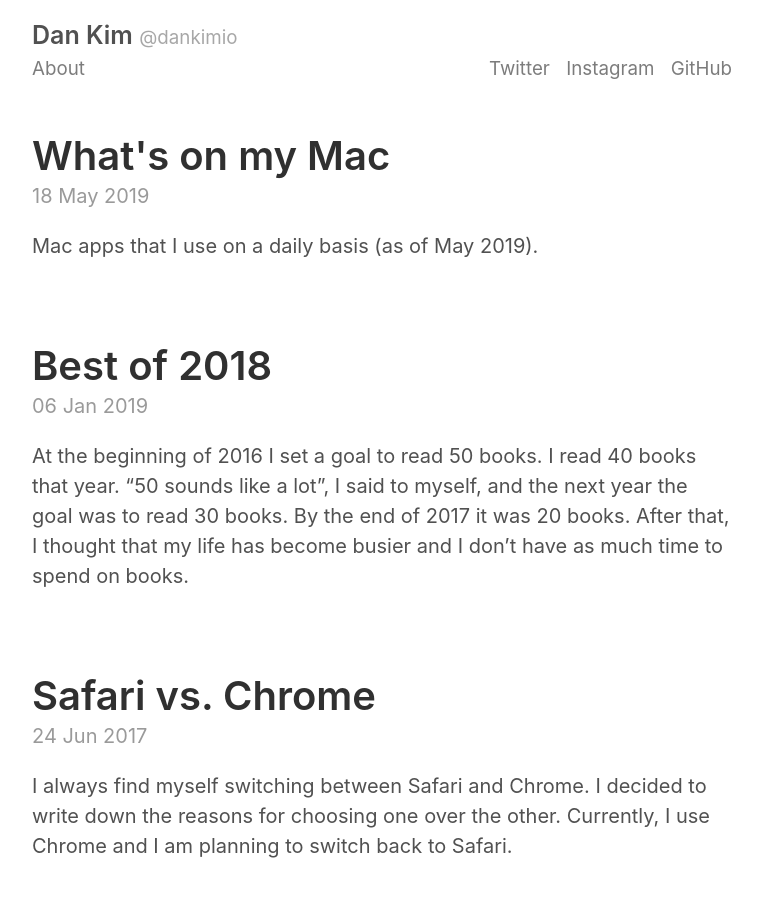
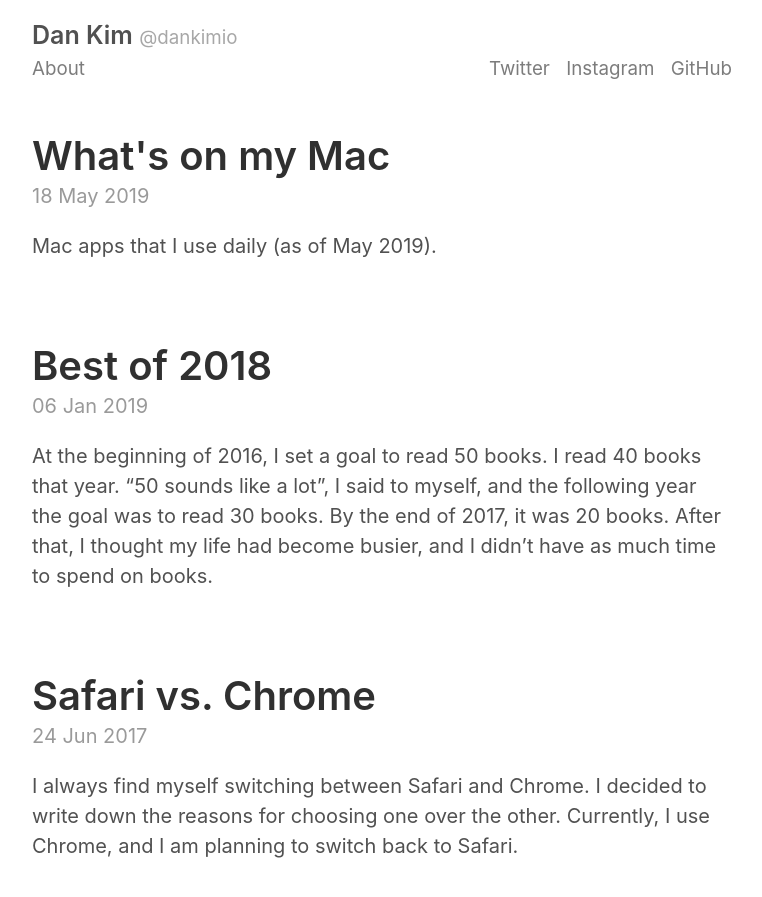
Before and after one commit to dankimio/dankimio.github.io, a Jekyll site: the page built from index.html, in a window 1280 px wide and 900 px high. Shown: the top 897 px of the window, without its empty margins (258-1020 px from the left). Built offline with Jekyll 4.4.1, drawn with Linux system fonts in a browser that asks for light colours; the list of posts is cut into pages by our own code.

Commit message:
Update excerpts for top 3 posts

```diff
--- a/_posts/2019-01-06-best-of-2018.md
+++ b/_posts/2019-01-06-best-of-2018.md
@@ -3,7 +3,7 @@
 title: Best of 2018
 ---
 
-At the beginning of 2016 I set a goal to read 50 books. I read 40 books that year. “50 sounds like a lot”, I said to myself, and the next year the goal was to read 30 books. By the end of 2017 it was 20 books. After that, I thought that my life has become busier and I don’t have as much time to spend on books.
+At the beginning of 2016, I set a goal to read 50 books. I read 40 books that year. "50 sounds like a lot", I said to myself, and the following year the goal was to read 30 books. By the end of 2017, it was 20 books. After that, I thought my life had become busier, and I didn't have as much time to spend on books.
 
 So in 2018 it sounded like a good idea to read one book a month. Guess what. I’ve read only a couple of books this year. Conclusion — your goals affect your productivity. The greater the goal, the more effort you make.
 
--- a/_posts/2019-05-18-whats-on-my-mac.md
+++ b/_posts/2019-05-18-whats-on-my-mac.md
@@ -1,7 +1,7 @@
 ---
 layout: post
 title: What's on my Mac
-excerpt: Mac apps that I use on a daily basis (as of May 2019).
+excerpt: Mac apps that I use daily (as of May 2019).
 ---
 
 ## Essentials
```
Also changed, not shown: _posts/2017-06-24-safari-vs-chrome.md (+1 -1 lines).
